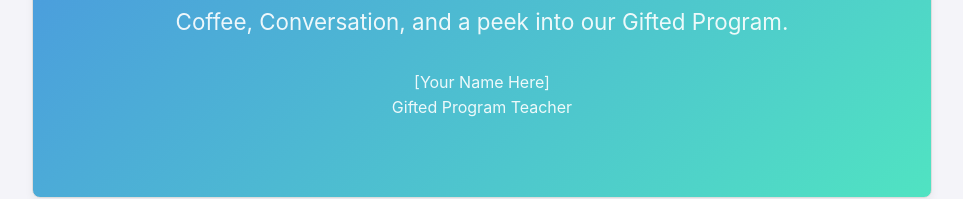
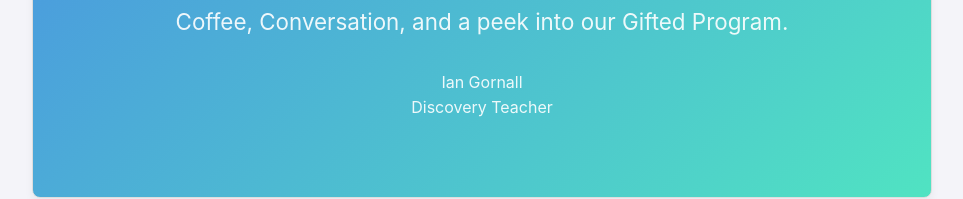
Before and after one commit to ian-gornall/gifted-pres, a plain HTML site: page index.html in a window 1280 px wide. Shown: the part 253-452 px from the top of the page, without its empty margins (158-1121 px from the left). Drawn offline with Linux system fonts and the light colour scheme.

Commit message:
Update index.html

```diff
--- a/index.html
+++ b/index.html
@@ -112,7 +112,7 @@
             <div class="emoji">&#9749;</div>
             <h1>Welcome, Parents!</h1>
             <p>Coffee, Conversation, and a peek into our Gifted Program.</p>
-            <p style="font-size: 1em; margin-top: 30px;">[Your Name Here]<br>Gifted Program Teacher</p>
+            <p style="font-size: 1em; margin-top: 30px;">Ian Gornall<br>Discovery Teacher</p>
         </div>
 
         <!-- SLIDE 2: The Four Pillars -->
```
